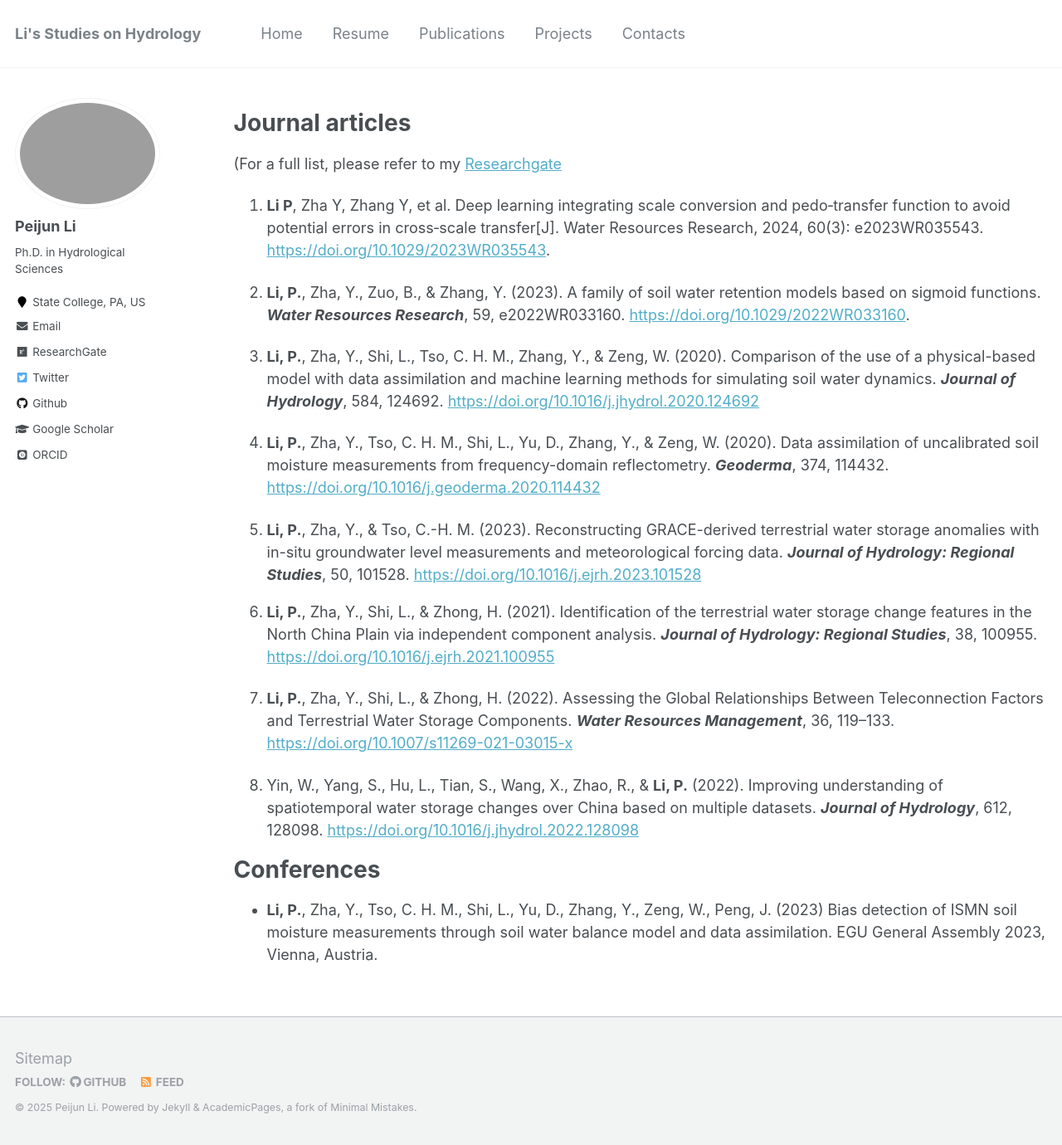
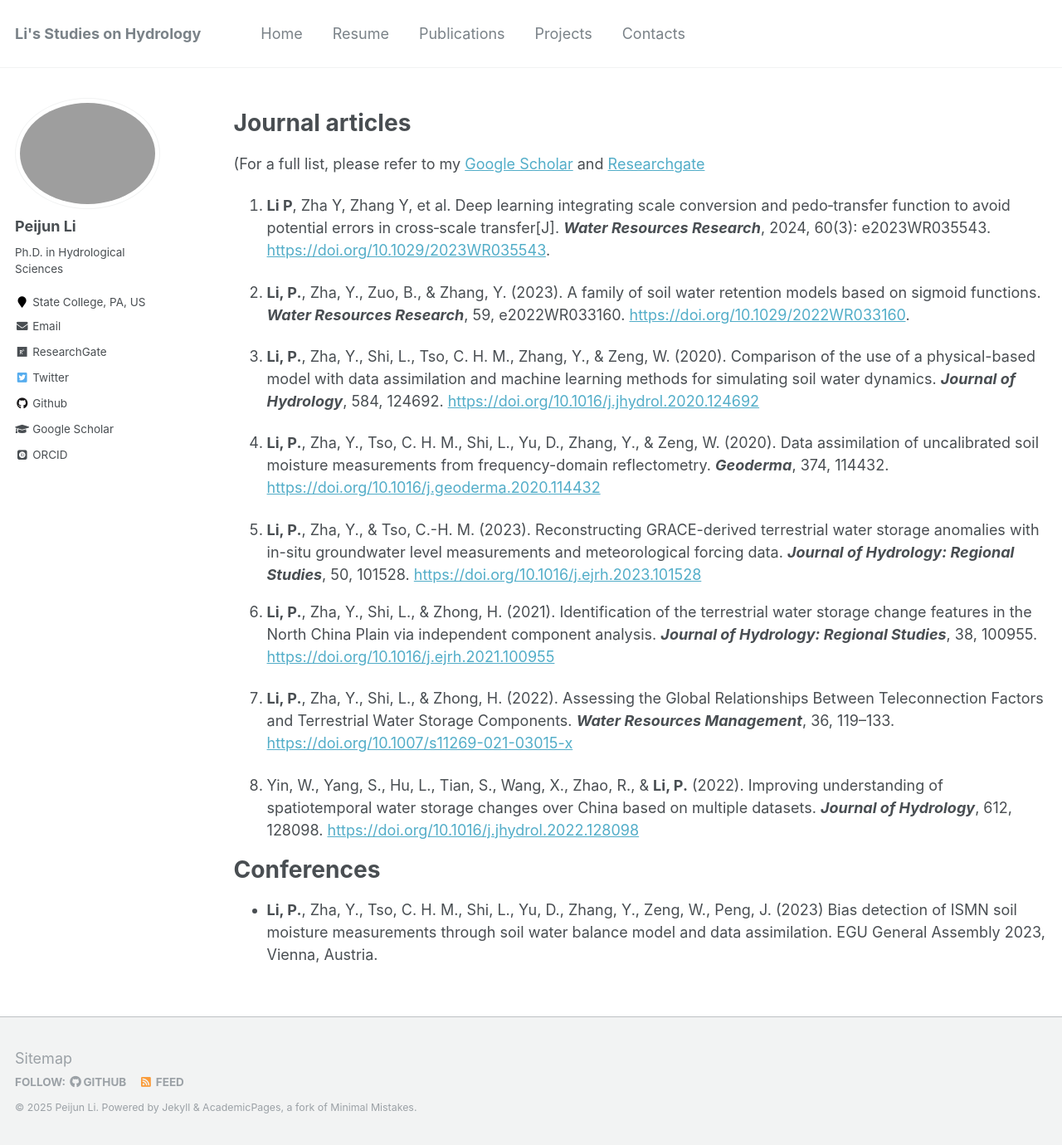
Before and after one commit to PercyLeeMaxWell/PercyLeeMaxWell.github.io, a Jekyll site: the page built from _pages/publications.md, in a window 1280 px wide and 1380 px high. Shown: the whole window at 83% size. Built offline with Jekyll 4.4.1, drawn with Linux system fonts in a browser that asks for light colours; some web fonts are replaced.

Commit message:
update publications

```diff
--- a/_pages/publications.md
+++ b/_pages/publications.md
@@ -7,9 +7,9 @@ author_profile: true
 
 Journal articles
 ======
-(For a full list, please refer to my <a href="https://www.researchgate.net/profile/Peijun-Li-3" target="_blank">Researchgate</a>
+(For a full list, please refer to my <a href="https://scholar.google.com/citations?user=bIzYQukAAAAJ&hl=en" target="_blank">Google Scholar</a> and <a href="https://www.researchgate.net/profile/Peijun-Li-3" target="_blank">Researchgate</a>
 
-1. **Li P**, Zha Y, Zhang Y, et al. Deep learning integrating scale conversion and pedo‐transfer function to avoid potential errors in cross‐scale transfer[J]. Water Resources Research, 2024, 60(3): e2023WR035543. [https://doi.org/10.1029/2023WR035543](https://doi.org/10.1029/2023WR035543).
+1. **Li P**, Zha Y, Zhang Y, et al. Deep learning integrating scale conversion and pedo‐transfer function to avoid potential errors in cross‐scale transfer[J]. ***Water Resources Research***, 2024, 60(3): e2023WR035543. [https://doi.org/10.1029/2023WR035543](https://doi.org/10.1029/2023WR035543).
 
 1. **Li, P.**, Zha, Y., Zuo, B., & Zhang, Y. (2023). A family of soil water retention models based on sigmoid functions. ***Water Resources Research***, 59, e2022WR033160. [https://doi.org/10.1029/2022WR033160](https://doi.org/10.1029/2022WR033160).
 
```
